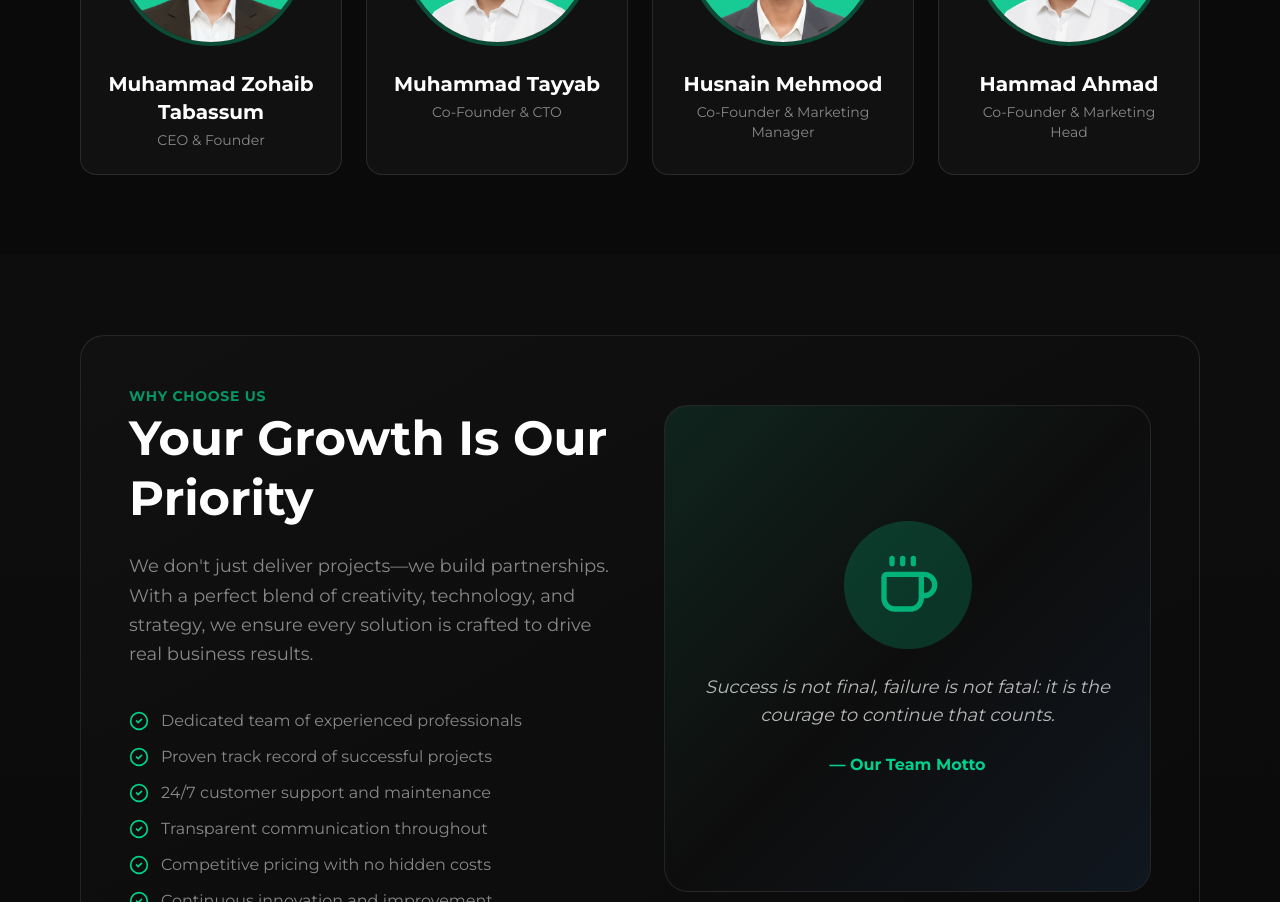
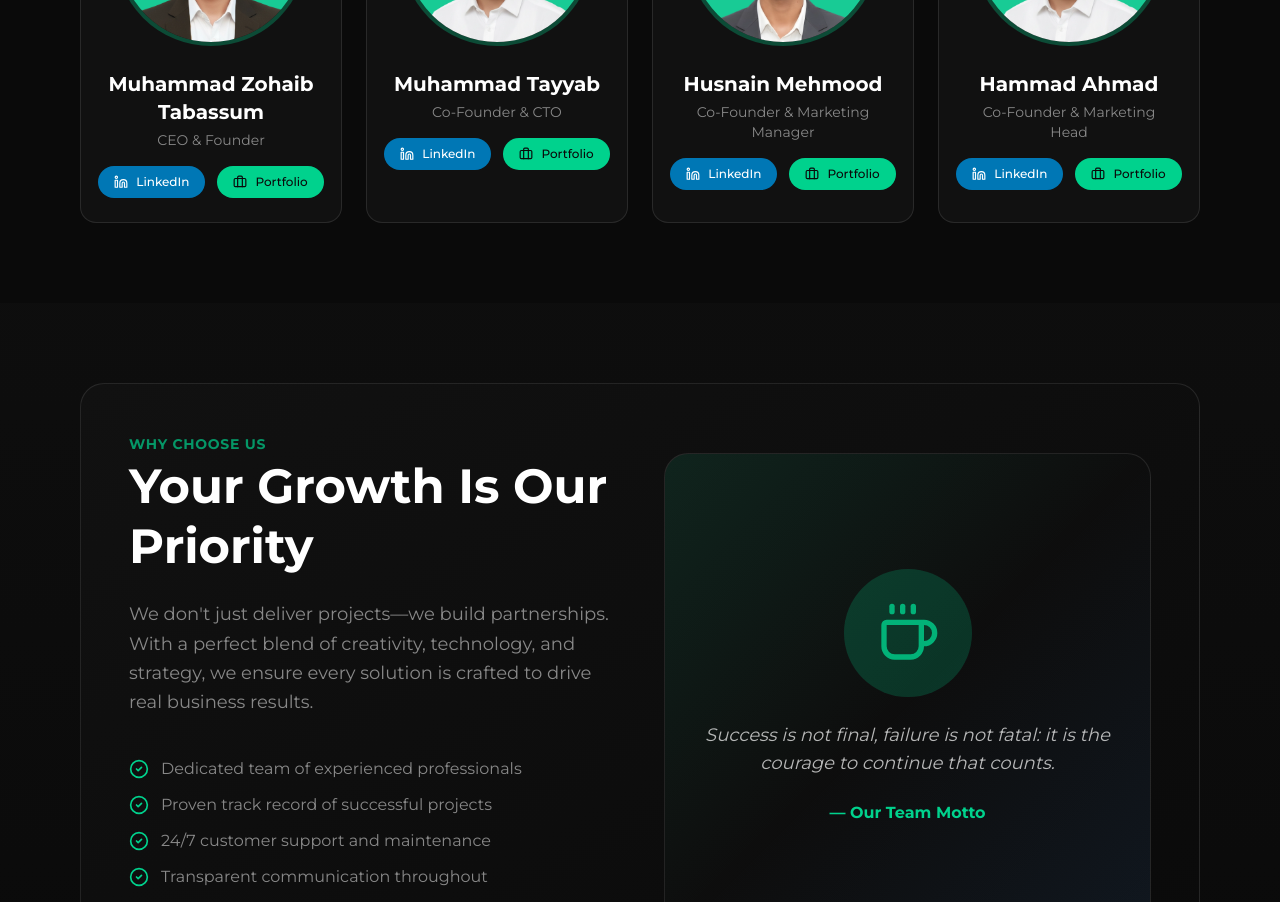
Before and after one commit to HafizTayyabNasir/elvionsolutions, a Next.js app: page /about in a window 1280 px wide. Shown: the part 2700-3602 px from the top of the page. Built offline with nearby package versions, Linux system fonts and the light colour scheme.

Commit message:
Profile upgradation  on about page

```diff
--- a/app/about/page.tsx
+++ b/app/about/page.tsx
@@ -21,6 +21,8 @@ import {
     Star,
     Coffee,
     Clock,
+    Linkedin,
+    Briefcase,
     Shield
 } from "lucide-react";
 
@@ -38,10 +40,10 @@ export default function About() {
     }, []);
 
     const teamMembers = [
-        { name: "Muhammad Zohaib Tabassum", role: "CEO & Founder", image: "/Zohaib_Tabassum.webp" },
-        { name: "Muhammad Tayyab", role: "Co-Founder & CTO", image: "/Muhammad_Tayyab.webp" },
-        { name: "Husnain Mehmood", role: "Co-Founder & Marketing Manager", image: "/Husnain_Mehmood.webp" },
-        { name: "Hammad Ahmad", role: "Co-Founder & Marketing Head", image: "/Hammad_Ahmad.webp" }
+        { name: "Muhammad Zohaib Tabassum", role: "CEO & Founder", image: "/Zohaib_Tabassum.webp", linkedin: "https://www.linkedin.com/in/mzohaibtabassum-softwareengineer/" },
+        { name: "Muhammad Tayyab", role: "Co-Founder & CTO", image: "/Muhammad_Tayyab.webp", linkedin: "https://www.linkedin.com/in/muhammad-tayyab-sofwareengineer/" },
+        { name: "Husnain Mehmood", role: "Co-Founder & Marketing Manager", image: "/Husnain_Mehmood.webp", linkedin: "https://www.linkedin.com/in/husnain-mehmood-b977362bb/" },
+        { name: "Hammad Ahmad", role: "Co-Founder & Marketing Head", image: "/Hammad_Ahmad.webp", linkedin: "https://www.linkedin.com/in/hammad-ahmad-0b1b3b1b3/" }
     ];
 
     const coreValues = [
@@ -385,9 +387,25 @@ export default function About() {
                                 <h3 className="text-xl font-bold text-white mb-1 group-hover:text-[#00d28d] transition-colors duration-300">
                                     {member.name}
                                 </h3>
-                                <p className="text-[#888] text-sm group-hover:text-[#aaa] transition-colors duration-300">
+                                <p className="text-[#888] text-sm group-hover:text-[#aaa] transition-colors duration-300 mb-4">
                                     {member.role}
                                 </p>
+
+                                {/* LinkedIn and Portfolio Buttons */}
+                                <div className="flex justify-center gap-3">
+                                    <Link href={member.linkedin || "#"} target="_blank" rel="noopener noreferrer">
+                                        <button className="flex items-center gap-2 px-4 py-2 text-xs font-medium text-white bg-[#0077B5] hover:bg-[#005582] rounded-full transition-colors duration-300">
+                                            <Linkedin size={14} />
+                                            LinkedIn
+                                        </button>
+                                    </Link>
+                                    <Link href="/portfolio">
+                                        <button className="flex items-center gap-2 px-4 py-2 text-xs font-medium text-[#0a0a0a] bg-[#00d28d] hover:bg-[#00a86f] rounded-full transition-colors duration-300">
+                                            <Briefcase size={14} />
+                                            Portfolio
+                                        </button>
+                                    </Link>
+                                </div>
                             </div>
                         ))}
                     </div>
```
